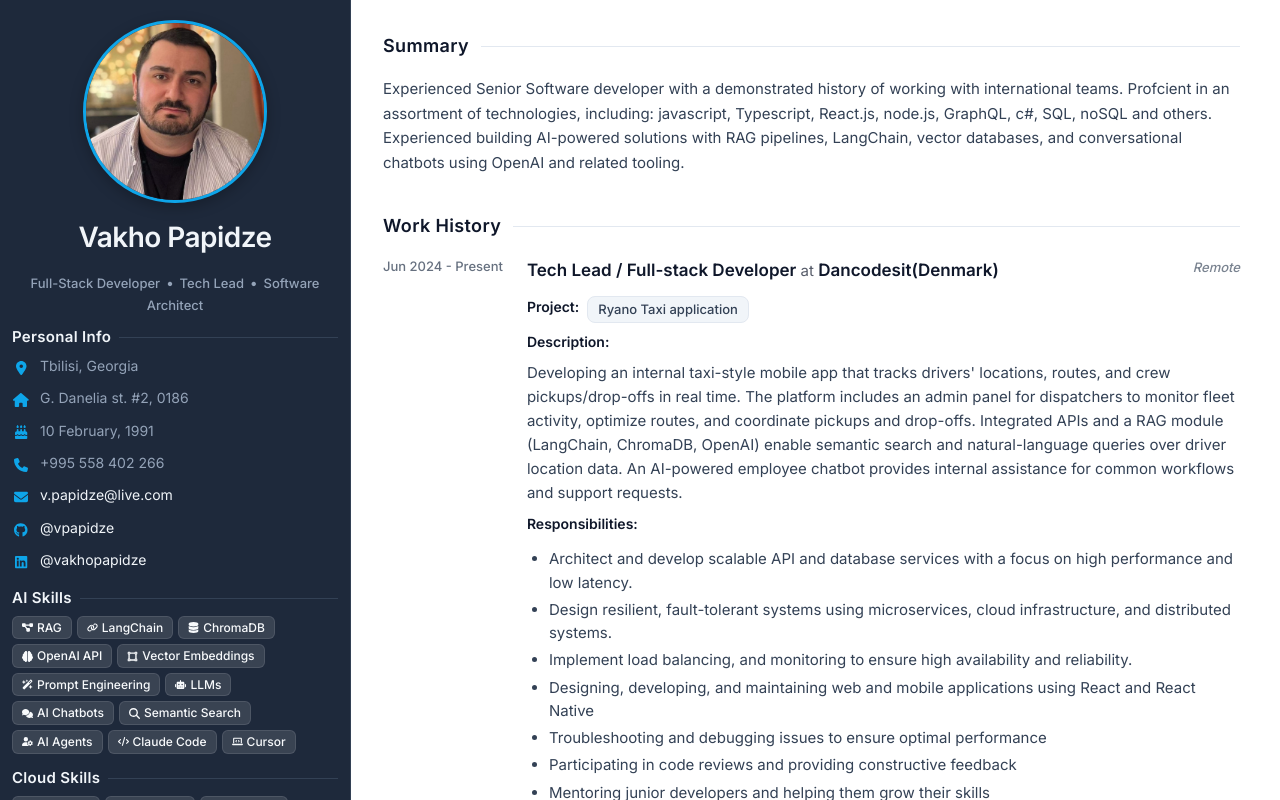
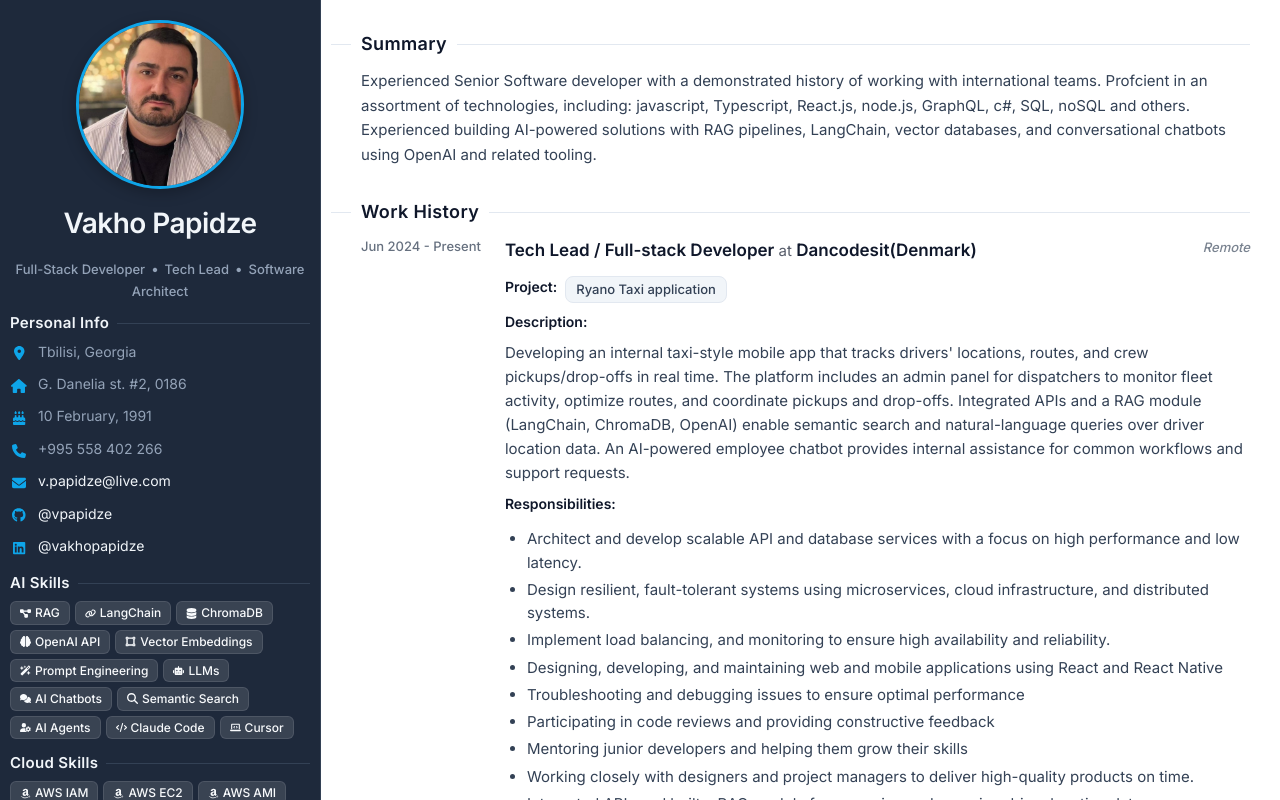
Before and after one commit to vpapidze/vpapidze.github.io, a React (Create React App) app: page / in a window 1280 px wide. Shown: the top 800 px of the page. Built offline with nearby package versions, Linux system fonts and the light colour scheme.

Commit message:
Refactor styling in InfoContainer and MetaInfoContainer components. Adjusted padding and margins for improved layout consistency. Updated default theme values to enhance overall design coherence.

```diff
--- a/src/components/main/InfoContainer.tsx
+++ b/src/components/main/InfoContainer.tsx
@@ -11,7 +11,6 @@ const Container = styled.div`
 
 const TitleContainer = styled.div`
   position: relative;
-  margin-bottom: 12px;
 
   &::before {
     content: '';
@@ -29,15 +28,15 @@ const Title = styled.span`
   font-weight: 600;
   letter-spacing: 0.02em;
   color: ${props => props.theme.headingColor};
-  margin-left: 0;
+  margin-left: 20px;
   background-color: ${props => props.theme.mainBackground};
-  padding: 0 12px 0 0;
+  padding: 0 10px;
   position: relative;
   z-index: 1;
 `;
 
 const ChildrenContainer = styled.div`
-  padding: 4px 0 8px 0;
+  padding: 10px 0 10px 30px;
 `;
 
 export const InfoContainer = ({ title, children }: IInfoContainer) => {
--- a/src/components/sidebar/MetaInfoContainer.tsx
+++ b/src/components/sidebar/MetaInfoContainer.tsx
@@ -6,7 +6,7 @@ interface Props {
 }
 
 const Container = styled.div`
-  padding: 0 12px;
+  padding: 0 ${props => props.theme.padding};
   margin-bottom: 2px;
 `;
 
--- a/src/themes/defautlTeme.ts
+++ b/src/themes/defautlTeme.ts
@@ -3,7 +3,7 @@ export const defaultTheme = {
   secondaryColor: '#334155',
   sidebarTextColor: '#f1f5f9',
   sidebarMutedColor: '#94a3b8',
-  padding: '16px',
+  padding: '10px',
   tagBackground: 'rgba(255, 255, 255, 0.12)',
   tagColor: '#f8fafc',
   tagMainBackground: '#f1f5f9',
@@ -17,11 +17,11 @@ export const defaultTheme = {
   accentColor: '#0ea5e9',
   borderColor: '#e2e8f0',
   sidebarBorderColor: '#334155',
-  mainPadding: '32px 40px 32px 32px',
+  mainPadding: '30px 30px 20px 10px',
   pageMaxWidth: '1280px',
-  sidebarWidth: '350px',
-  sidebarPadding: '20px 14px',
+  sidebarWidth: '320px',
+  sidebarPadding: '20px 12px',
   tagSidebarGap: '5px',
-  sectionGap: '28px',
+  sectionGap: '20px',
   bodyBackground: '#f8fafc',
 };
```
